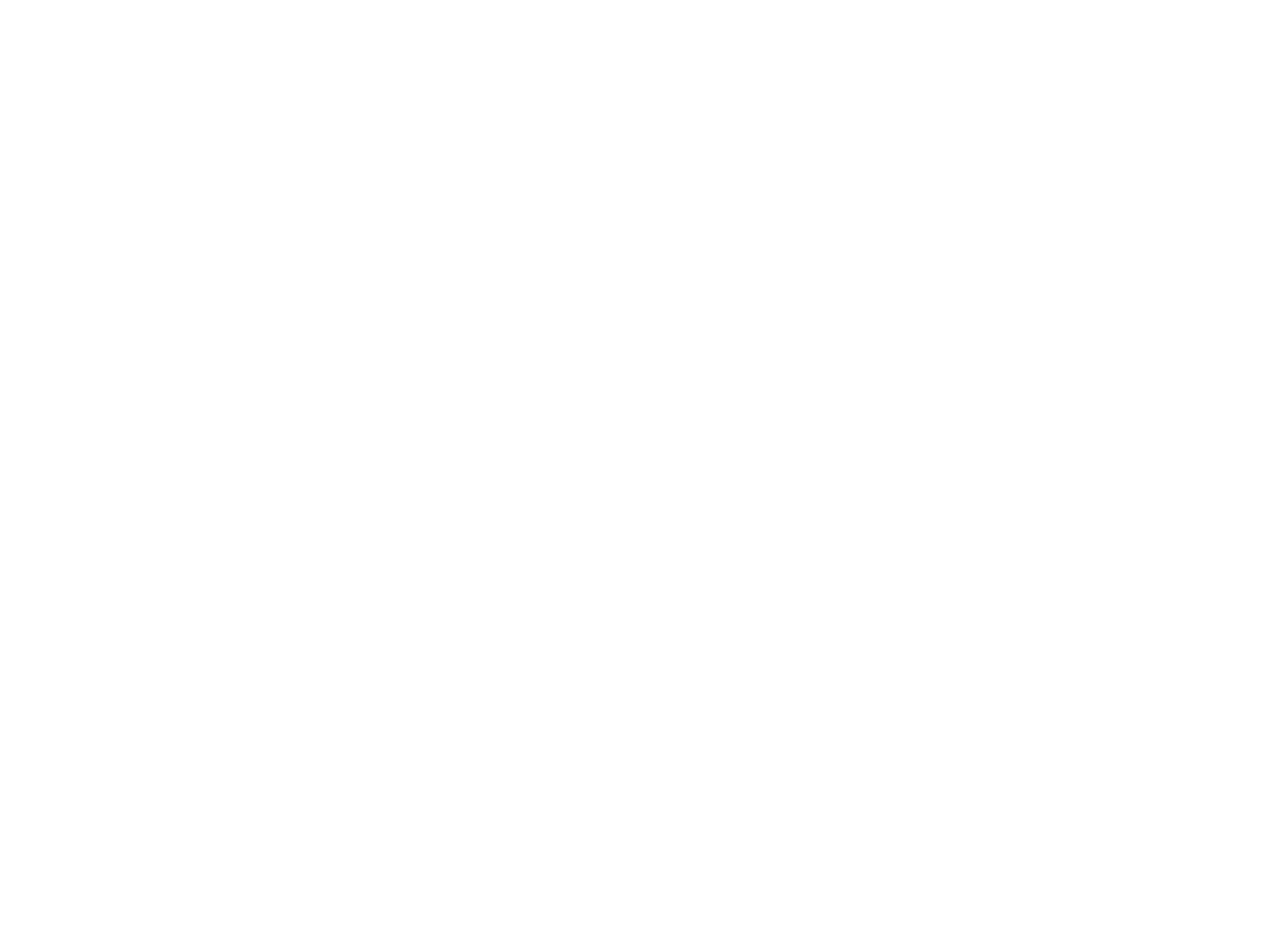
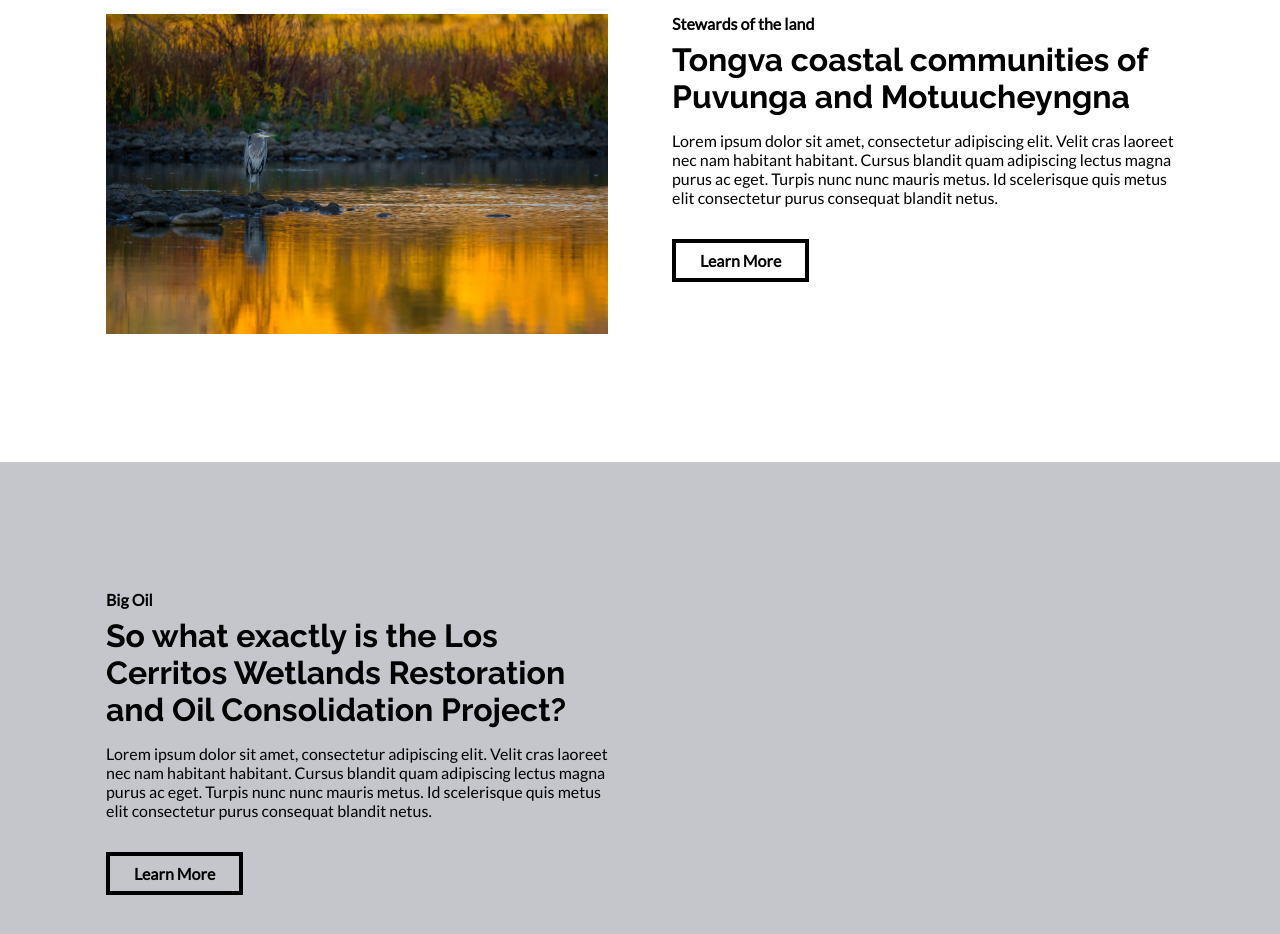
Before and after one commit to Eddie-Anguiano/native-website, a Next.js app: page / in a window 1280 px wide. Shown: the part 1760-2694 px from the top of the page. Before the commit the page ends 1070 px from the top, so only its background shows below. Built offline with nearby package versions, Linux system fonts and the light colour scheme.

Commit message:
add InfoSection component

```diff
--- /dev/null
+++ b/components/InfoSection.js
@@ -0,0 +1,28 @@
+import styles from "../styles/components/InfoSection.module.scss";
+import Wrapper from "./Wrapper";
+
+export default function InfoSection({
+  header,
+  subheader,
+  content,
+  contentOrder,
+  image,
+}) {
+  return (
+    <Wrapper>
+      <div className={styles.InfoSection}>
+        <div className={styles.contentSection} style={{ order: contentOrder }}>
+          <div className={styles.subheader}>{subheader}</div>
+          <h2 className={styles.header}>{header}</h2>
+          <div className={styles.content}>{content}</div>
+          <button className={styles.link}>Learn More</button>
+        </div>
+        <div className={styles.imgContainer}>
+          {image ? (
+            <img src={image} alt="place" className={styles.img} />
+          ) : null}
+        </div>
+      </div>
+    </Wrapper>
+  );
+}
--- a/pages/index.js
+++ b/pages/index.js
@@ -3,6 +3,7 @@
 import Header from "../components/Header";
 import Hero from "../components/Hero";
 import IconSection from "../components/IconSection";
+import InfoSection from "../components/InfoSection";
 
 export default function Home() {
   return (
@@ -13,7 +14,33 @@
       </Head>
       <Header />
       <Hero />
-      <IconSection />
+      <div className={styles.mud}>
+        <IconSection />
+        <InfoSection
+          header="Conserving the lands and waters on which life depends"
+          subheader="The Los Cerritos Wetlands"
+          content="Lorem ipsum dolor sit amet, consectetur adipiscing elit. Velit cras laoreet nec nam habitant habitant. Cursus blandit quam adipiscing lectus magna purus ac eget. Turpis nunc nunc mauris metus. Id scelerisque quis metus elit consectetur purus consequat blandit netus."
+          contentOrder="-1"
+          image="/images/placeholder.jpg"
+        />
+      </div>
+      <div className={styles.nativeSection}>
+        <InfoSection
+          header="Tongva coastal communities of Puvunga and Motuucheyngna"
+          subheader="Stewards of the land"
+          content="Lorem ipsum dolor sit amet, consectetur adipiscing elit. Velit cras laoreet nec nam habitant habitant. Cursus blandit quam adipiscing lectus magna purus ac eget. Turpis nunc nunc mauris metus. Id scelerisque quis metus elit consectetur purus consequat blandit netus."
+          contentOrder="2"
+          image="/images/placeholder.jpg"
+        />
+      </div>
+      <div className={styles.oilSection}>
+        <InfoSection
+          header="So what exactly is the Los Cerritos Wetlands Restoration and Oil Consolidation Project?"
+          subheader="Big Oil"
+          content="Lorem ipsum dolor sit amet, consectetur adipiscing elit. Velit cras laoreet nec nam habitant habitant. Cursus blandit quam adipiscing lectus magna purus ac eget. Turpis nunc nunc mauris metus. Id scelerisque quis metus elit consectetur purus consequat blandit netus."
+          contentOrder="-1"
+        />
+      </div>
     </div>
   );
 }
--- a/styles/base/base.scss
+++ b/styles/base/base.scss
@@ -18,6 +18,7 @@
 
 body {
   box-sizing: border-box;
+  background-color: $color--gray;
 }
 
 textarea,
--- /dev/null
+++ b/styles/components/InfoSection.module.scss
@@ -0,0 +1,40 @@
+@import "../base/variables.scss";
+@import "../base/helpers.scss";
+
+.InfoSection {
+  display: grid;
+  grid-template-columns: repeat(auto-fit, minmax(360px, 1fr));
+  grid-template-rows: rem(360px);
+  gap: space(8);
+  padding: space(16) 0;
+}
+
+.subheader {
+  font-family: $font-family--primary;
+  font-weight: bold;
+  margin-bottom: space(1);
+}
+
+.header {
+  margin-bottom: space(2);
+}
+
+.content {
+  font-family: $font-family--primary;
+  margin-bottom: space(4);
+}
+
+.link {
+  font-family: $font-family--primary;
+  font-weight: bold;
+  font-size: 1rem;
+  background-color: transparent;
+  padding: space(1) space(3);
+  border: 4px solid black;
+}
+
+.img {
+  object-fit: cover;
+  width: 100%;
+  height: 100%;
+}
--- a/styles/pages/Home.module.scss
+++ b/styles/pages/Home.module.scss
@@ -5,3 +5,11 @@
   font-family: $font-family--primary;
   font-size: space(12);
 }
+
+.oilSection {
+  background-color: $color--gray;
+}
+
+.nativeSection {
+  background-color: $color--white;
+}
```
Also changed, not shown: public/images/placeholder.jpg (added).
